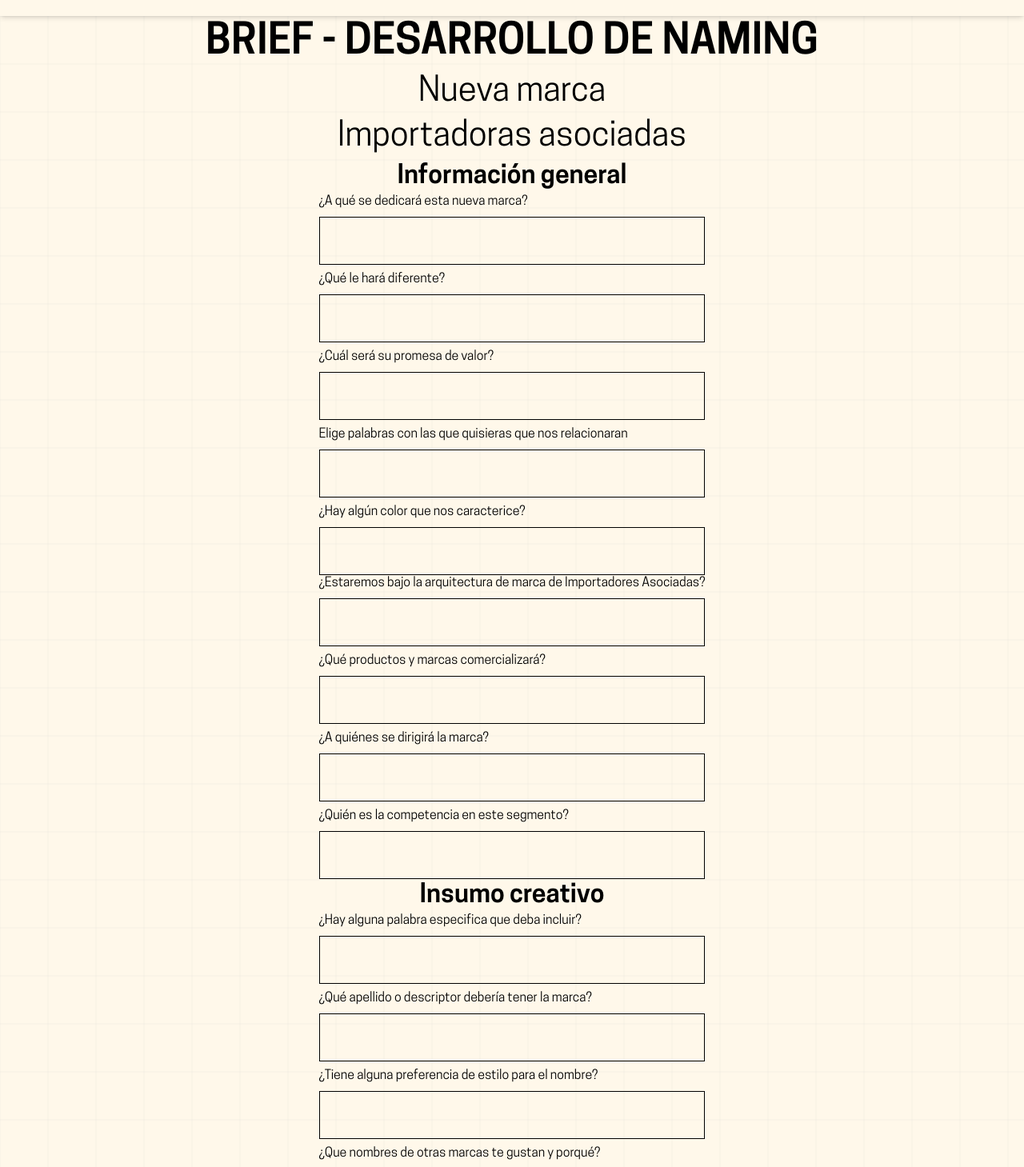
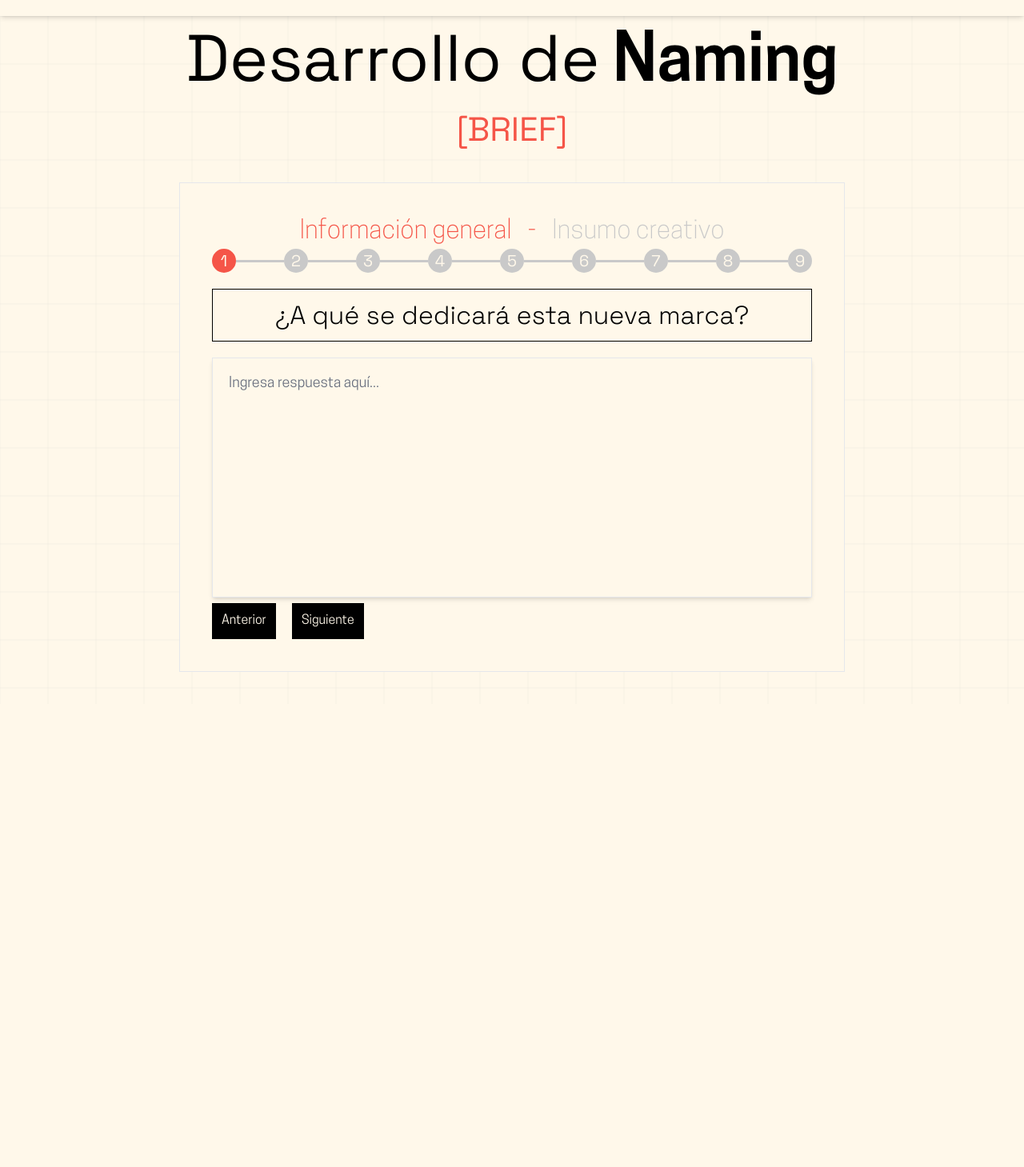
Before and after one commit to CompanyCreativa/La-Company-Creativa, a Next.js app: page /brief_naming in a window 1280 px wide. Shown: the part 80-1539 px from the top of the page at 80% size. After the commit the page ends 960 px from the top, so only its background shows below. Built offline with nearby package versions, Linux system fonts and the light colour scheme.

Commit message:
Naming brief desarrollo ¿

```diff
--- a/src/app/brief_naming/page.js
+++ b/src/app/brief_naming/page.js
@@ -1,115 +1,145 @@
+"use client";
+import { useState } from "react";
+
 import MainContainer from "../components/mainContainer";
 import Header from "../components/header";
-import { TextArea } from "../components/textArea";
-import Button from "../components/button";
+import { CheckIcon } from "../components/SVGicons/checkIcon";
+
+const questions = [
+  {
+    id: 1,
+    question: "¿A qué se dedicará esta nueva marca?",
+    answer: "",
+  },
+  {
+    id: 2,
+    question: "¿Qué productos o servicios se ofrecen?",
+    answer: "",
+  },
+  {
+    id: 3,
+    question: "¿Cual es el objetivo principal de la marca?",
+    answer: "",
+  },
+  {
+    id: 4,
+    question: "¿Cuales son las principales características de la marca?",
+    answer: "",
+  },
+  {
+    id: 5,
+    question: "¿Cuales son las principales caracteristicas de la marca?",
+    answer: "",
+  },
+  {
+    id: 6,
+    question: "¿Cuales son las principales caracteristicas de la marca?",
+    answer: "",
+  },
+  {
+    id: 7,
+    question: "¿Cuales son las principales caracteristicas de la marca?",
+    answer: "",
+  },
+  {
+    id: 8,
+    question: "¿Cuales son las principales caracteristicas de la marca?",
+    answer: "",
+  },
+  {
+    id: 9,
+    question: "¿Cuales son las principales caracteristicas de la marca?",
+    answer: "",
+  },
+];
 
 const page = () => {
+  const [currentQuestion, setCurrentQuestion] = useState(0);
+  const [answers, setAnswers] = useState({});
+  console.log("soy el current", currentQuestion);
+  const handleNext = () => {
+    if (currentQuestion < questions.length - 1) {
+      setCurrentQuestion(currentQuestion + 1);
+    }
+
+    console.log(answers);
+  };
+
+  const handlePrev = () => {
+    if (currentQuestion > 0) {
+      setCurrentQuestion(currentQuestion - 1);
+    }
+  };
+
+  const handleChange = (e) => {
+    const { name, value } = e.target;
+    setAnswers({ ...answers, [name]: value });
+  };
+
   return (
     <MainContainer>
       <Header page="brief_naming" />
       <div className="flex flex-col justify-center items-center pb-10">
-        <h1 className="text-[32px] md:text-[42px] lg:text-[52px] font-semibold">
-          BRIEF - DESARROLLO DE NAMING
+        <h1 className="text-[32px] md:text-[42px] lg:text-[82px] font-regular SpaceGrotesk">
+          Desarrollo de<strong className="font-semibold"> Naming</strong>
         </h1>
-        <h2 className="text-[24px] md:text-[32px] lg:text-[42px] font-regular">
-          Nueva marca
+        <h2 className="text-[24px] md:text-[20px] lg:text-[42px] font-regular SpaceGrotesk text-companySalmon">
+          [BRIEF]
         </h2>
-        <h2 className="text-[24px] md:text-[32px] lg:text-[42px] font-regular">
-          Importadoras asociadas
-        </h2>
-        <form
-          action=""
-          className="flex flex-col justify-center items-center max-w-[1250px]"
-        >
-          <p className="text-[20px] md:text-[28px] lg:text-[32px] font-semibold">
-            Información general
+        <div className="bg-background border  p-10 mt-10">
+          <div className="flex justify-center items-center gap-5 text-[32px] font-light">
+            <span className="text-companySalmon">Información general </span>
+            <span className="text-companySalmon">-</span>
+            <span className="text-[#C9C9C9]">Insumo creativo</span>
+          </div>
+          <div className="flex justify-center items-center">
+            {questions.map((question, index) => (
+              <div key={index} className="flex justify-center items-center">
+                {question.id > 1 && (
+                  <div
+                    className={`w-[60px] h-[3px]  ${
+                      index <= currentQuestion
+                        ? "bg-companySalmon"
+                        : "bg-[#C9C9C9]"
+                    }`}
+                  ></div>
+                )}
+                <p
+                  className={`text-[20px] SpaceGrotesk text-background rounded-full w-[30px] h-[30px] flex justify-center items-center ${
+                    index === currentQuestion
+                      ? "bg-companySalmon border-2 border-companySalmon"
+                      : ""
+                  }  ${
+                    index < currentQuestion + 1
+                      ? "bg-background border-2 border-companySalmon "
+                      : "bg-[#C9C9C9]"
+                  } `}
+                >
+                  {currentQuestion >= index + 1 ? <CheckIcon /> : index + 1}
+                </p>
+              </div>
+            ))}
+          </div>
+          <p className="text-center mt-5 px-5 py-3 font-light text-[32px] border border-black SpaceGrotesk">
+            {questions[currentQuestion].question}
           </p>
-          <div className="flex flex-col gap-2 max-w-[600px] w-full">
-            <TextArea
-              name="dedication"
-              className="h-[100px]"
-              text="¿A qué se dedicará esta nueva marca?"
-            />
-
-            <TextArea
-              name="different"
-              className="h-[100px]"
-              text="¿Qué le hará diferente?"
-            />
-
-            <TextArea
-              name="promise"
-              className="h-[100px]"
-              text="¿Cuál será su promesa de valor?"
-            />
-
-            <TextArea
-              name="words"
-              className="h-[100px]"
-              text="Elige palabras con las que quisieras que nos relacionaran"
-            />
-
-            <TextArea
-              name="color"
-              className="h-[100px]"
-              text="¿Hay algún color que nos caracterice?"
-            />
-          </div>
-          <div className="flex flex-col gap-2 max-w-[600px] w-full">
-            <TextArea
-              name="architecture"
-              className="h-[100px]"
-              text="¿Estaremos bajo la arquitectura de marca de Importadores Asociadas?"
-            />
-
-            <TextArea
-              name="products"
-              className="h-[100px]"
-              text="¿Qué productos y marcas comercializará?"
-            />
-
-            <TextArea
-              name="brand"
-              className="h-[100px]"
-              text="¿A quiénes se dirigirá la marca?"
-            />
-
-            <TextArea
-              name="competence"
-              className="h-[100px]"
-              text="¿Quién es la competencia en este segmento?"
-            />
-          </div>
-          <p className="text-[20px] md:text-[28px] lg:text-[32px] font-semibold">
-            {" "}
-            Insumo creativo
-          </p>
-          <div className="flex flex-col gap-2 max-w-[600px] w-full">
-            <TextArea
-              name="single-word"
-              className="h-[100px]"
-              text="¿Hay alguna palabra especifica que deba incluir?"
-            />
-            <TextArea
-              name="descriptor"
-              className="h-[100px]"
-              text="¿Qué apellido o descriptor debería tener la marca?"
-            />
-            <TextArea
-              name="name-style"
-              className="h-[100px]"
-              text="¿Tiene alguna preferencia de estilo para el nombre?"
-            />
-            <TextArea
-              name="names"
-              className="h-[100px]"
-              text="¿Que nombres de otras marcas te gustan y porqué?"
-            />
-          </div>
-          <div className="mt-10">
-            <Button color="black">Enviar Información</Button>
-          </div>
-        </form>
+          <textarea
+            name={`question${questions[currentQuestion].id}`}
+            className="w-full h-[300px] mt-5 bg-transparent border shadow-md px-5 py-5 text-black placeholder-black text-[18px] resize-none placeholder-gray-500"
+            placeholder="Ingresa respuesta aquí..."
+            value={answers[`question${questions[currentQuestion].id}`] || ""}
+            onChange={handleChange}
+          ></textarea>
+          <button
+            onClick={handlePrev}
+            className="bg-black text-background p-3 mr-5"
+          >
+            Anterior
+          </button>
+          <button onClick={handleNext} className="bg-black text-background p-3">
+            Siguiente
+          </button>
+        </div>
       </div>
     </MainContainer>
   );
--- /dev/null
+++ b/src/app/components/SVGicons/checkIcon.js
@@ -0,0 +1,18 @@
+import React from "react";
+
+export const CheckIcon = () => {
+  return (
+    <svg
+      width="18"
+      height="11"
+      viewBox="0 0 25 18"
+      fill="none"
+      xmlns="http://www.w3.org/2000/svg"
+    >
+      <path
+        d="M24.7681 1.33401L9.14276 16.9593C8.99041 17.1117 8.79119 17.1898 8.59196 17.1898C8.39274 17.1898 8.19352 17.1117 8.04117 16.9593L0.22852 9.14666C-0.0761734 8.84197 -0.0761734 8.34587 0.22852 8.04117C0.533213 7.73648 1.02932 7.73648 1.33401 8.04117L8.59196 15.303L23.6665 0.22852C23.9712 -0.0761734 24.4673 -0.0761734 24.772 0.22852C25.0767 0.533213 25.0767 1.02932 24.7681 1.33401Z"
+        fill="#000"
+      />
+    </svg>
+  );
+};
--- /dev/null
+++ b/src/app/components/stepForm.js
@@ -0,0 +1,7 @@
+import React from "react";
+
+export const stepForm = () => {
+  return <div>
+
+  </div>;
+};
```
